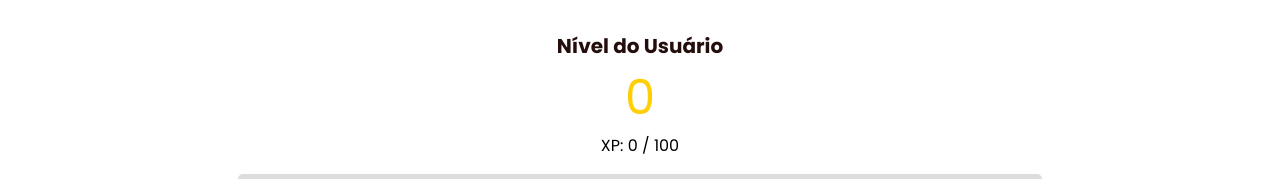
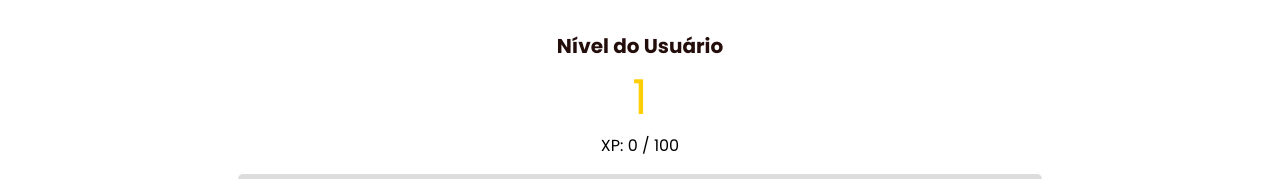
Before and after one commit to ronerog/frontend-waffle, a React (Vite) app: page /home in a window 1280 px wide. Shown: the part 260-439 px from the top of the page. Built offline with nearby package versions, Linux system fonts and the light colour scheme; no server answers.

Commit message:
Refactor => Novo calculo para o XP, modificando de PA para PG na mudanca de nivel

```diff
--- a/src/pages/Home.tsx
+++ b/src/pages/Home.tsx
@@ -40,26 +40,28 @@ const Home = () => {
   const xpAtual = totalLeituras * 50;
 
   function calcularNivel(xp: number): { nivel: number; xpParaProximoNivel: number; progressoXP: number } {
-    let nivel = 0;
-    let xpNecessario = 0;
+    let nivel = 1;
+    let xpNecessario = 100;
+    let xpAcumulado = 0;
 
-    while (xp >= xpNecessario) {
+    while (xp >= xpAcumulado + xpNecessario) {
+      xpAcumulado += xpNecessario;
       nivel++;
-      xpNecessario += 100 * Math.pow(nivel, 2);
+      xpNecessario = 100 * Math.pow(nivel, 2);
     }
 
-    const xpProximoNivel = 100 * Math.pow(nivel, 2);
-    const xpRestante = xpProximoNivel - (xp - (xpNecessario - xpProximoNivel));
-    const progressoXP = ((xp - (xpNecessario - xpProximoNivel)) / xpProximoNivel) * 100;
+    const xpParaProximoNivel = xpNecessario - (xp - xpAcumulado);
+    const progressoXP = ((xp - xpAcumulado) / xpNecessario) * 100;
 
     return {
-      nivel: nivel - 1,
-      xpParaProximoNivel: xpRestante,
+      nivel,
+      xpParaProximoNivel,
       progressoXP,
     };
   }
 
   const { nivel, xpParaProximoNivel, progressoXP } = calcularNivel(xpAtual);
+
 
   const leiturasHoje = streakData.filter(item => new Date(item.created_at).toDateString() === new Date().toDateString()).length;
   const leiturasMes = streakData.filter(item => new Date(item.created_at).getMonth() === new Date().getMonth()).length;
```
